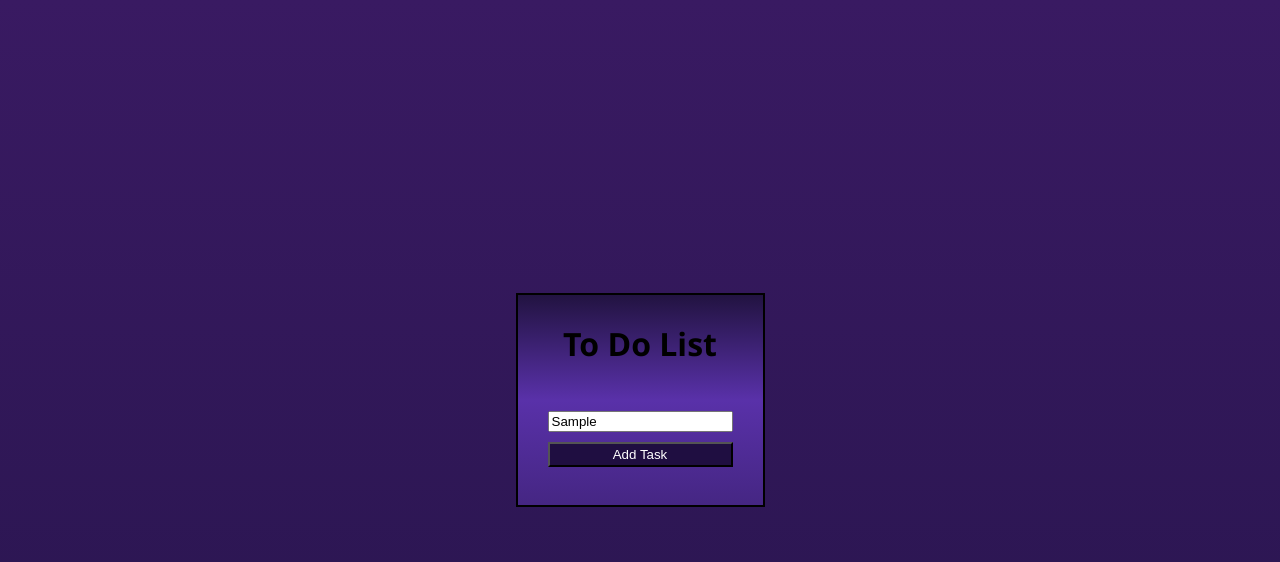
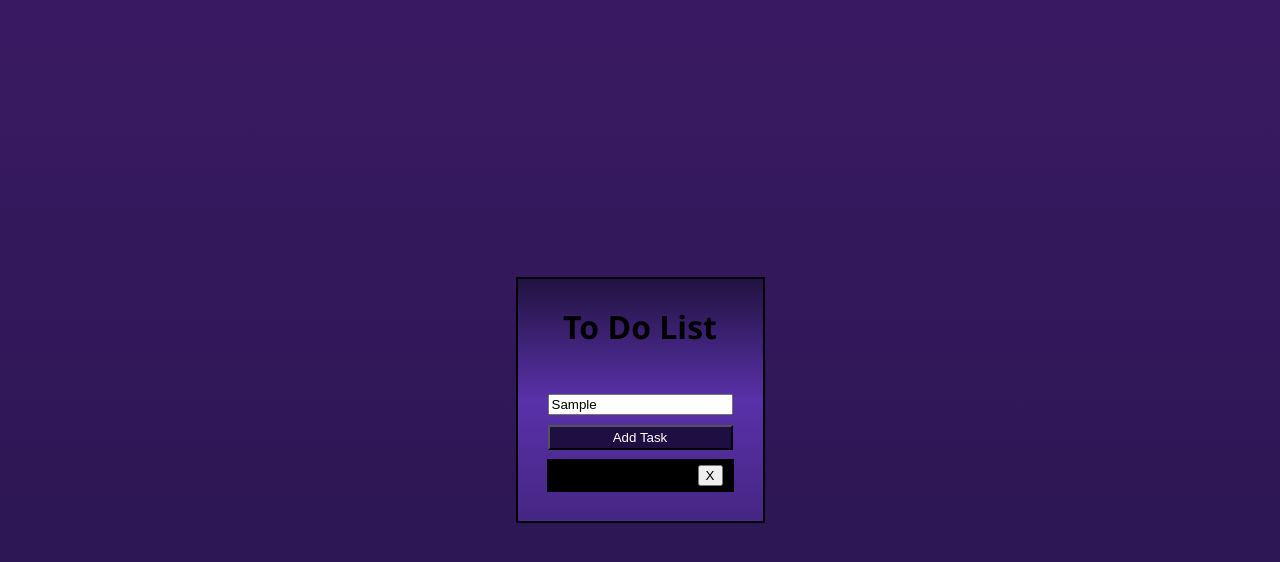
Before and after one commit to Rishab1023/To-Do-list, a plain HTML site: page index.html in a window 1280 px wide. Both pictures are taken after typing "Sample" into the empty fields and a click on the button "Add Task". Drawn offline with Linux system fonts and the light colour scheme.

Commit message:
Refactor task handling and improve button functionality in To-Do App

```diff
--- a/index.js
+++ b/index.js
@@ -3,24 +3,38 @@ const inputEl = document.querySelector("#TaskInput");
 const addBtnEl = document.querySelector("#addTaskBtn");
 const tasklistEl = document.querySelector("#Tasklist");
 
+// events
 addBtnEl.addEventListener("click",()=>{
   savebtn()
   task()
 })
 
 
+
+// functions
+const inputArray = [];
+inputArray.push(inputEl.value);
 const savebtn = () => {
   console.log("Button was pressed");
+  console.log(inputArray);
+
 }
 
+//html elements
 const li = document.createElement("li");
-li.className = "deletebtn"
-li.innerHTML = `<span>${tasktext}</span> <button>X</button>` ;
+const deletebtn = document.createElement("button");
+li.className = "taskitem";
+deletebtn.className = "delbtn";
+li.innerHTML = `<span> ${inputArray} </span>`;
+deletebtn.innerHTML = `<button>X</button>`;
+
+// add task function
 const task = () => {
-  const inputEl = inputEl.value.trim();
-  if(inputEl === ""){
-    return;
-  }
   tasklistEl.appendChild(li);
+  li.appendChild(deletebtn);
+}
 
-}
+// delete btn
+deletebtn.addEventListener("click", ()=>{
+  tasklistEl.removeChild(li)
+})
--- a/style.css
+++ b/style.css
@@ -55,7 +55,13 @@ li:hover{
   flex-direction: column;
 }
 
-.deletebtn{
-  background: black;
+.taskitem{
+  display: flex;
+  background-color: black;
   color: aliceblue;
+  justify-content: space-between;
 }
+.delbtn{
+  background: none;
+  border: none;
+}
```
